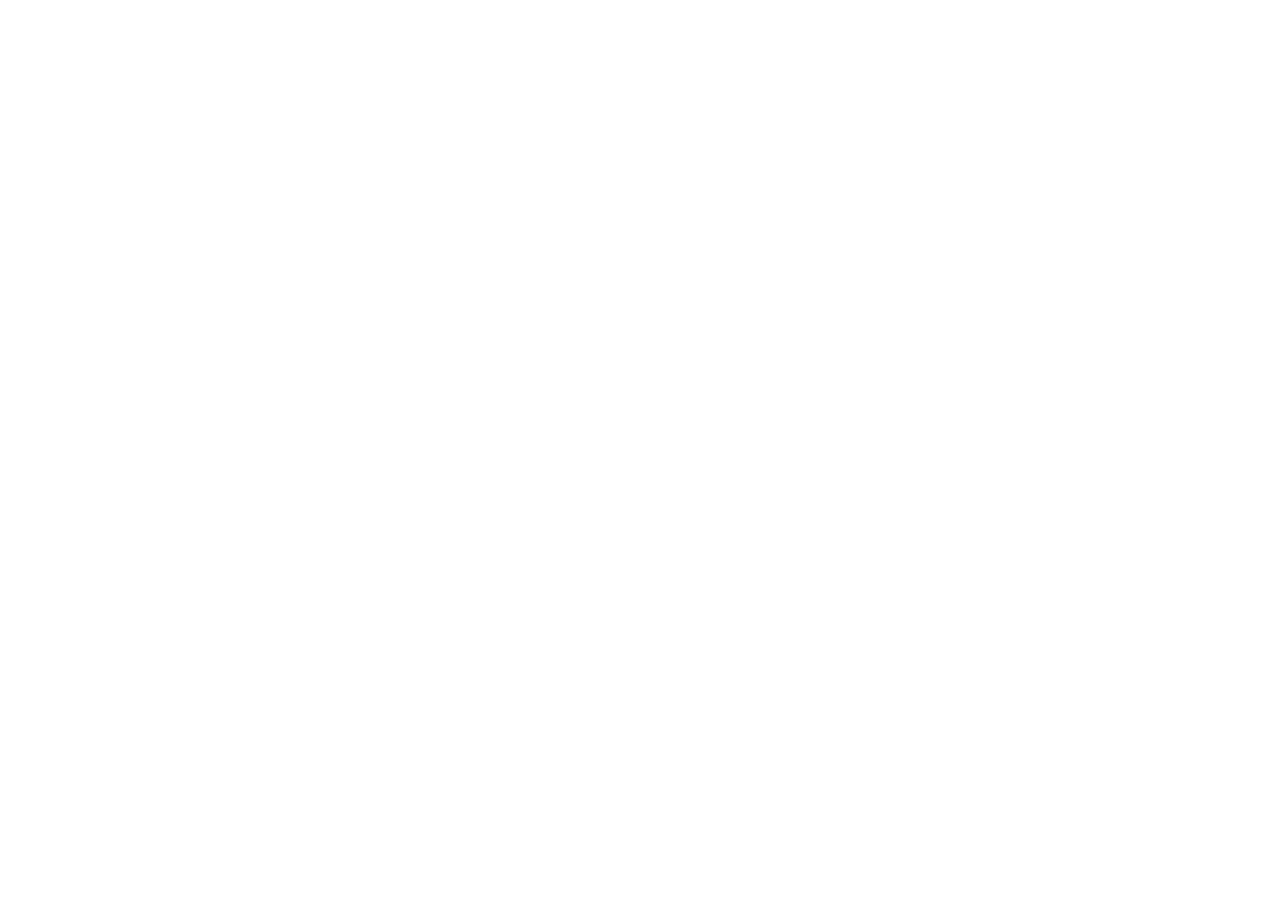
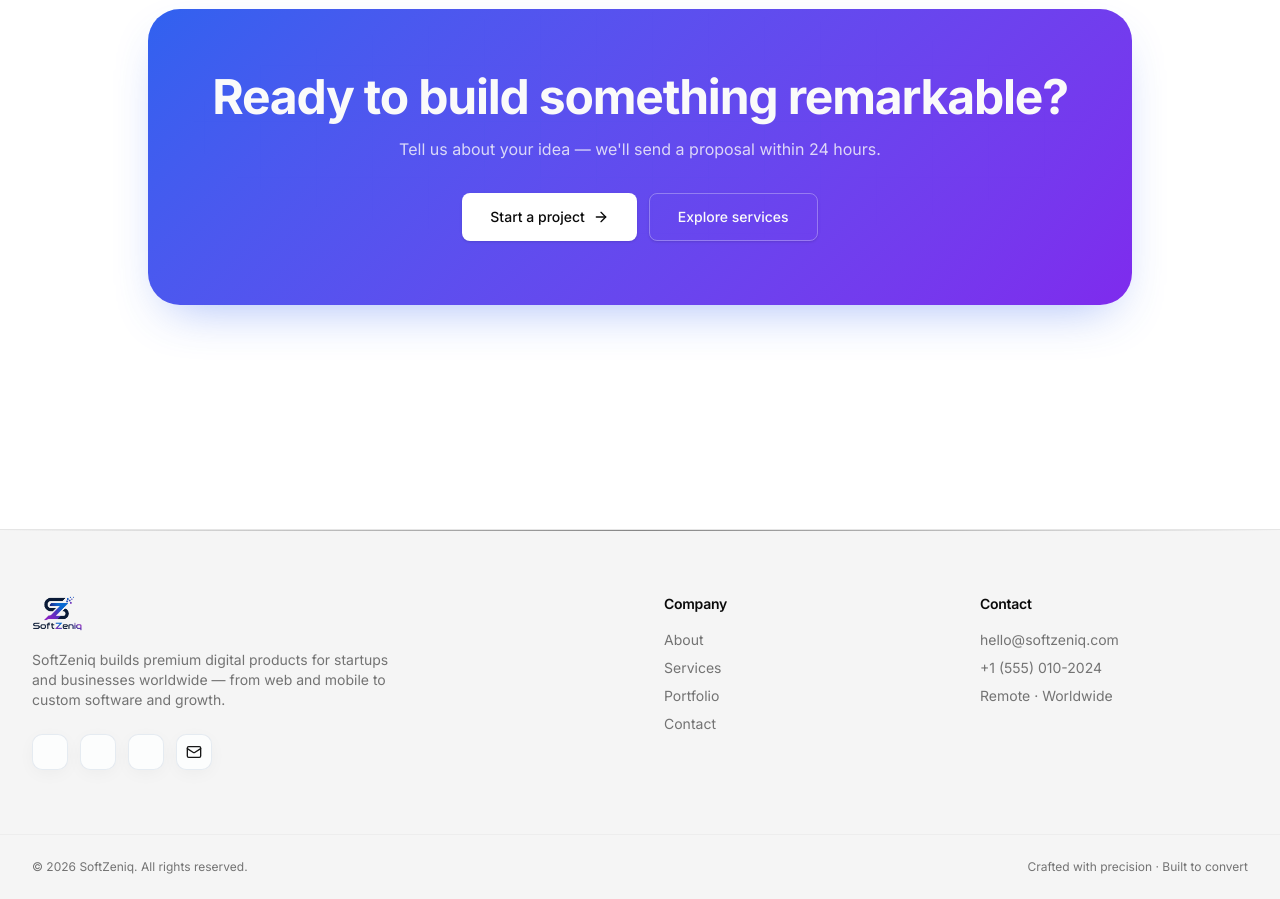
Before and after one commit to arsuhan677/Softzeniq, a Next.js app: page / in a window 1280 px wide. Shown: the part 5340-6239 px from the top of the page. Before the commit the page ends 5253 px from the top, so only its background shows below. Built offline with nearby package versions, Linux system fonts and the light colour scheme.

Commit message:
CTA section done and footer section add

```diff
--- a/app/layout.tsx
+++ b/app/layout.tsx
@@ -2,6 +2,7 @@
 import type { Metadata } from "next";
 import "./globals.css";
 
+import Footer from "@/components/shared/Footer";
 import { Inter, Space_Grotesk } from "next/font/google";
 import "./globals.css";
 
@@ -34,6 +35,7 @@
         <Navbar />
 
         {children}
+        <Footer />
       </body>
     </html>
   );
--- a/app/page.tsx
+++ b/app/page.tsx
@@ -1,3 +1,4 @@
+import CTA from "@/components/home/CTA";
 import FAQ from "@/components/home/FAQ";
 import HeroSection from "@/components/home/HeroSection";
 import MarqueeService from "@/components/home/MarqueeService";
@@ -21,6 +22,7 @@
       <OurMethodology />
       <MarqueeService />
       <FAQ />
+      <CTA />
     </div>
   );
 }
--- /dev/null
+++ b/components/home/CTA.tsx
@@ -0,0 +1,46 @@
+import { ArrowRight } from "lucide-react";
+import Link from "next/link";
+import { Reveal } from "../shared/Revel";
+import { Button } from "../ui/button";
+
+export default function CTA() {
+  return (
+    <div>
+      {" "}
+      <section className="relative py-24">
+        <div className="max-w-7xl mx-auto px-5 sm:px-8">
+          <Reveal>
+            <div className="relative rounded-[2rem] overflow-hidden p-10 sm:p-16 text-center bg-gradient-brand shadow-glow">
+              <div className="absolute inset-0 grid-bg opacity-20" />
+              <h2 className="relative text-3xl sm:text-5xl font-bold tracking-tight text-primary-foreground">
+                Ready to build something remarkable?
+              </h2>
+              <p className="relative mt-4 text-primary-foreground/80 max-w-lg mx-auto">
+                Tell us about your idea — we'll send a proposal within 24 hours.
+              </p>
+              <div className="relative mt-8 flex flex-col sm:flex-row justify-center gap-3">
+                <Button
+                  asChild
+                  size="lg"
+                  className="bg-background text-foreground hover:bg-background/90 h-12 px-7"
+                >
+                  <Link href="/contact">
+                    Start a project <ArrowRight className="h-4 w-4" />
+                  </Link>
+                </Button>
+                <Button
+                  asChild
+                  size="lg"
+                  variant="outline"
+                  className="border-primary-foreground/30 bg-transparent text-primary-foreground hover:bg-primary-foreground/10 h-12 px-7"
+                >
+                  <Link href="/services">Explore services</Link>
+                </Button>
+              </div>
+            </div>
+          </Reveal>
+        </div>
+      </section>
+    </div>
+  );
+}
--- a/components/home/FAQ.tsx
+++ b/components/home/FAQ.tsx
@@ -58,7 +58,7 @@
     },
   ];
   return (
-    <div className="flex flex-col items-center text-center text-foreground px-3 py-12 sm:py-16 w-full">
+    <div className="flex flex-col items-center text-center bg-[var(--color-secondary)]/50 text-foreground px-3 py-12 sm:py-16 w-full">
       <SectionHeading
         eyebrow="FAQ"
         title={
--- /dev/null
+++ b/components/shared/Footer.tsx
@@ -0,0 +1,107 @@
+import { Mail } from "lucide-react";
+import Image from "next/image";
+import Link from "next/link";
+import Logo from "../../public/images/logo2.png";
+
+export default function Footer() {
+  return (
+    <footer className="relative border-t border-border bg-secondary mt-32">
+      <div className="absolute inset-x-0 top-0 h-px bg-gradient-to-r from-transparent via-primary/50 to-transparent" />
+      <div className="max-w-7xl mx-auto px-5 sm:px-8 py-16 grid gap-12 md:grid-cols-4">
+        <div className="md:col-span-2 space-y-4">
+          <Image src={Logo} alt="SoftZeniq Logo" className="h-10 w-auto" />
+          <p className="text-sm text-muted-foreground max-w-sm">
+            SoftZeniq builds premium digital products for startups and
+            businesses worldwide — from web and mobile to custom software and
+            growth.
+          </p>
+          <div className="flex gap-3 pt-2">
+            <a
+              href="https://twitter.com/"
+              target="_blank"
+              rel="noopener noreferrer"
+              aria-label="Twitter"
+              className="h-9 w-9 grid place-items-center rounded-lg glass hover:bg-primary/10 transition-colors"
+            >
+              {/* <Twitter className="h-4 w-4 text-primary" /> */}
+            </a>
+
+            <a
+              href="https://www.linkedin.com/"
+              target="_blank"
+              rel="noopener noreferrer"
+              aria-label="LinkedIn"
+              className="h-9 w-9 grid place-items-center rounded-lg glass hover:bg-primary/10 transition-colors"
+            >
+              {/* <Linkedin className="h-4 w-4 text-primary" /> */}
+            </a>
+
+            <a
+              href="https://github.com/"
+              target="_blank"
+              rel="noopener noreferrer"
+              aria-label="GitHub"
+              className="h-9 w-9 grid place-items-center rounded-lg glass hover:bg-primary/10 transition-colors"
+            >
+              {/* <Github className="h-4 w-4 text-primary" /> */}
+            </a>
+
+            <a
+              href="mailto:hello@softzeniq.com"
+              aria-label="Email SoftZeniq"
+              className="h-9 w-9 grid place-items-center rounded-lg glass hover:bg-primary/10 transition-colors"
+            >
+              <Mail className="h-4 w-4 text-primary" />
+            </a>
+          </div>
+        </div>
+        <div>
+          <h4 className="font-display font-semibold mb-4 text-sm">Company</h4>
+          <ul className="space-y-2 text-sm text-muted-foreground">
+            <li>
+              <Link href="/about" className="hover:text-foreground">
+                About
+              </Link>
+            </li>
+            <li>
+              <Link href="/services" className="hover:text-foreground">
+                Services
+              </Link>
+            </li>
+            <li>
+              <Link href="/portfolio" className="hover:text-foreground">
+                Portfolio
+              </Link>
+            </li>
+            <li>
+              <Link href="/contact" className="hover:text-foreground">
+                Contact
+              </Link>
+            </li>
+          </ul>
+        </div>
+        <div>
+          <h4 className="font-display font-semibold mb-4 text-sm">Contact</h4>
+          <ul className="space-y-2 text-sm text-muted-foreground">
+            <li>
+              <a
+                href="mailto:hello@softzeniq.com"
+                className="hover:text-foreground"
+              >
+                hello@softzeniq.com
+              </a>
+            </li>
+            <li>+1 (555) 010-2024</li>
+            <li>Remote · Worldwide</li>
+          </ul>
+        </div>
+      </div>
+      <div className="border-t border-border/50">
+        <div className="max-w-7xl mx-auto px-5 sm:px-8 py-6 flex flex-col sm:flex-row justify-between gap-3 text-xs text-muted-foreground">
+          <p>© {new Date().getFullYear()} SoftZeniq. All rights reserved.</p>
+          <p>Crafted with precision · Built to convert</p>
+        </div>
+      </div>
+    </footer>
+  );
+}
```
